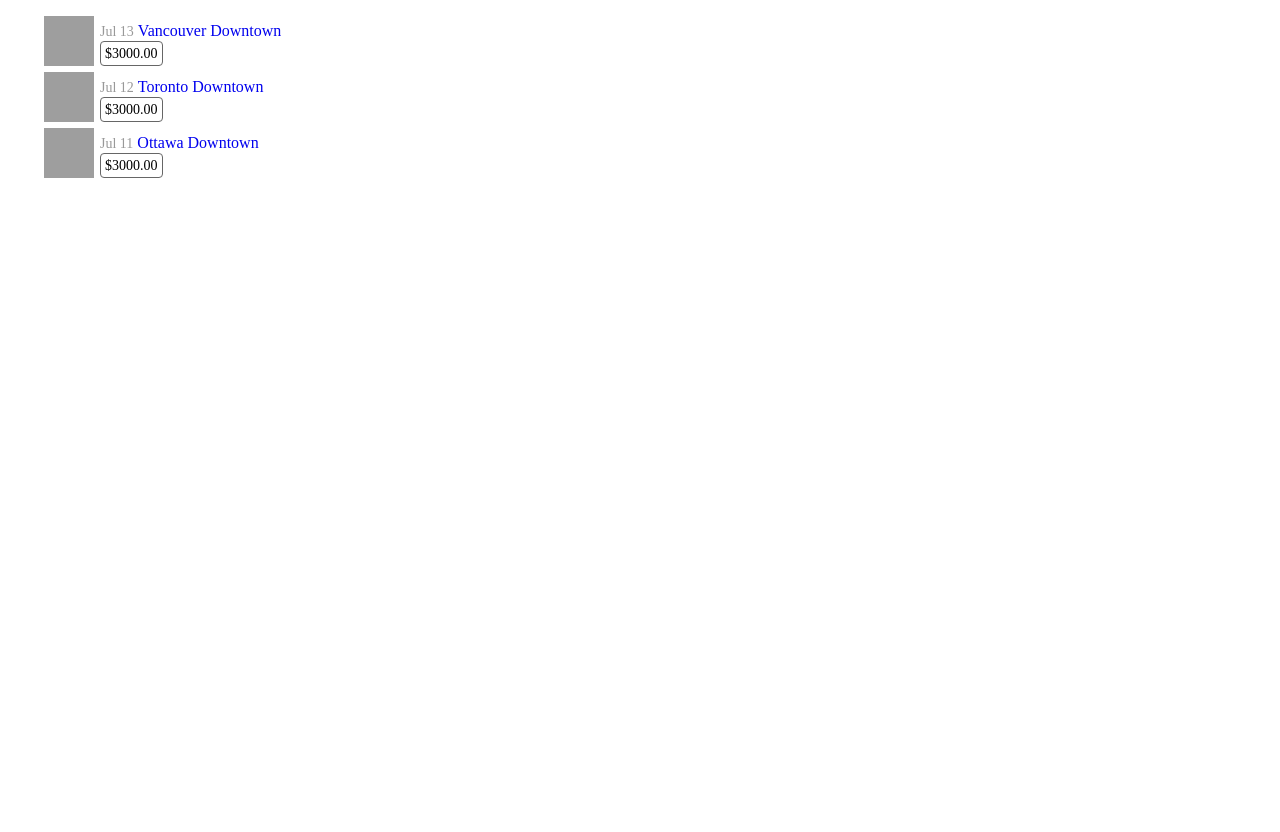
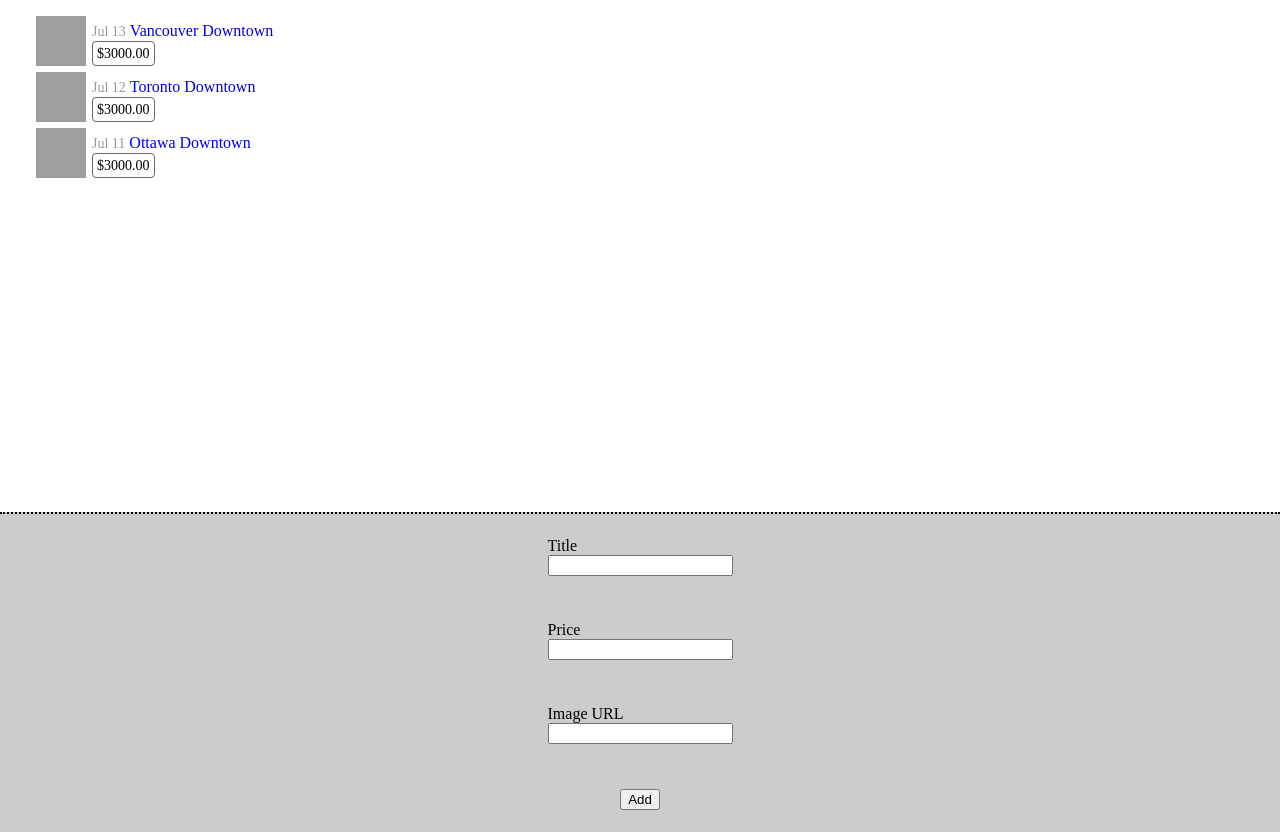
Before and after one commit to Grois333/yad3, a plain HTML site: page index.html in a window 1280 px wide. Before the commit the page ends 800 px from the top, so only its background shows below. Drawn offline with Linux system fonts and the light colour scheme; grey boxes are pictures that could not be loaded.

Commit message:
Added listing form

```diff
--- a/index.css
+++ b/index.css
@@ -1,6 +1,20 @@
+body{
+  margin: 0;
+
+  min-height: 100vh;
+
+  display: flex;
+  flex-direction: column;
+  justify-content: space-between;
+}
+
 ul.listings {
   list-style: none;
   padding-left: 30px;
+
+
+  height: 60vh;
+  overflow-y: auto;
 }
 
 ul.listings li{
@@ -53,3 +67,19 @@ ul.listings img{
   font-size: 0.875rem;
   font-weight: lighter;
 }
+
+.add-listing-form{
+  height: calc(40vh - 2px);
+  width: 100%;
+  background-color: #ccc;
+  border-top: 2px dotted black;
+
+  display: flex;
+  flex-direction: column;
+  justify-content: space-around;
+  align-items: center;
+}
+
+.add-listing-form input{
+  display: block;
+}
--- a/index.html
+++ b/index.html
@@ -9,6 +9,27 @@
 
     <ul class="listings"></ul>
 
+    <div class="add-listing-form">
+
+      <label for="">
+        Title
+      <input class="title" type="text" name="" value="" />
+      </label>
+
+      <label for="">
+        Price
+        <input class="price" type="number" name="" value="" />
+      </label>
+
+      <label for="">
+        Image URL
+        <input class="img-url" type="text" name="" value="">
+      </label>
+
+      <button onClick="addNewListing()" type="button" name="button">Add</button>
+
+    </div>
+
 
 
    <script src="index.js" charset="utf-8"></script>
--- a/index.js
+++ b/index.js
@@ -3,28 +3,32 @@ const listings = [
     image: 'https://images.craigslist.org/00D0D_cw9SyIn9gD4_600x450.jpg',
     title: 'Vancouver Downtown',
     price: 3000,
-    creatAt: 'Jul 13'
+    createdAt: 'Jul 13'
   },
 
   {
     image: 'https://images.craigslist.org/00F0F_fP3lawClZjg_600x450.jpg',
     title: 'Toronto Downtown',
     price: 3000,
-    creatAt: 'Jul 12'
+    createdAt: 'Jul 12'
   },
 
   {
     image: 'https://images.craigslist.org/00W0W_2nugv8sPJct_600x450.jpg',
     title: 'Ottawa Downtown',
     price: 3000,
-    creatAt: 'Jul 11'
+    createdAt: 'Jul 11'
   },
 
 
 
 ];
 
+//Create HTML
 
+const render = ()=> {
+
+  document.querySelector('ul').innerHTML = '';
 
 listings.forEach(listing => {
   const li = document.createElement('li');
@@ -36,7 +40,7 @@ listings.forEach(listing => {
   container.className = 'listing-container';
 
   const date = document.createElement('span');
-  date.innerHTML = listing.creatAt;
+  date.innerHTML = listing.createdAt;
 
   const title = document.createElement('a');
   title.innerHTML = listing.title;
@@ -61,3 +65,38 @@ listings.forEach(listing => {
 
 
 });
+
+};
+
+render();
+
+//On click function
+
+function addNewListing() {
+
+  const newTitle = document.querySelector('.add-listing-form input.title').value;
+
+  const newPrice = document.querySelector('.add-listing-form input.price').value;
+
+  const newImgUrl = document.querySelector('.add-listing-form input.img-url').value;
+
+  const newCreatedAt = (new Date).toString().slice(4, 10);
+
+  if(!newTitle || !newPrice || !newImgUrl) return;
+
+  const newlisting = {
+    title: newTitle,
+    price: newPrice,
+    image: newImgUrl,
+    createdAt: newCreatedAt,
+  };
+
+  listings.push(newlisting);
+
+  render();
+
+  document.querySelectorAll('.add-listing-form input').forEach(input =>{
+    input.value = '';
+  });
+
+}
```
